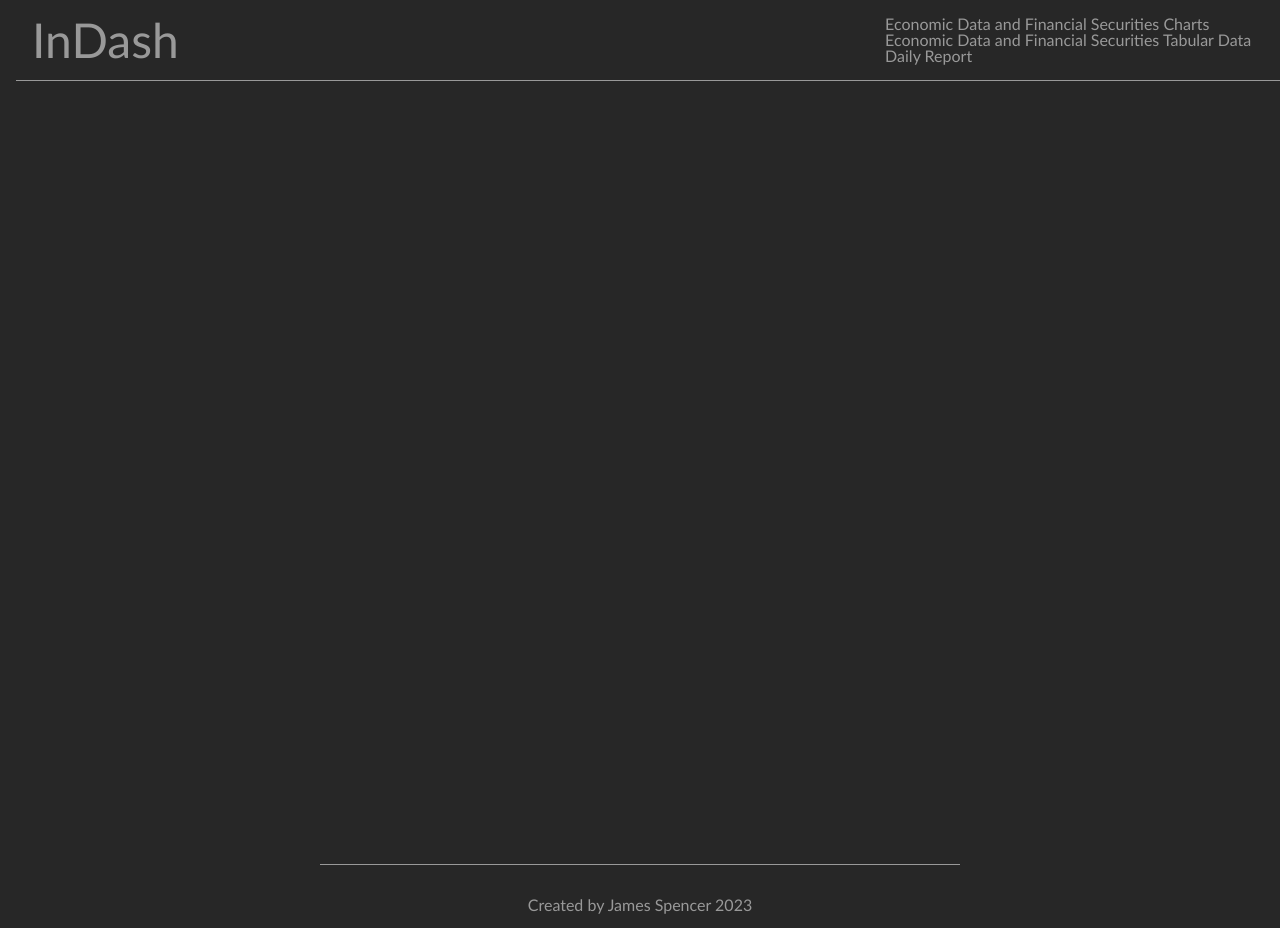
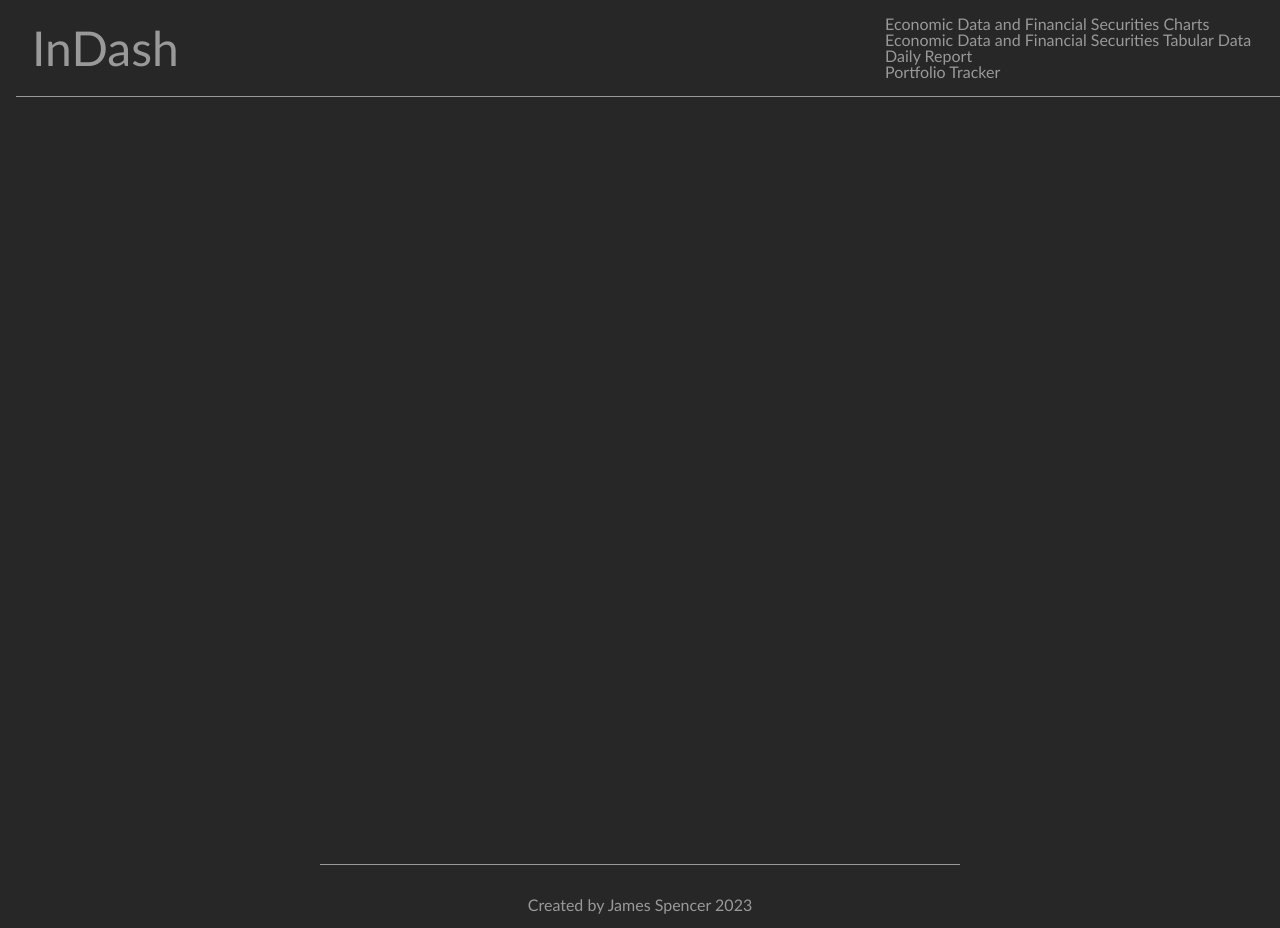
Before and after one commit to jkcswd/Investment-Dashboard-frontend, a React (Create React App) app: page / in a window 1280 px wide. Built offline with nearby package versions, Linux system fonts and the light colour scheme.

Commit message:
add portfolio tracker route and link

```diff
--- a/src/components/App/App.js
+++ b/src/components/App/App.js
@@ -13,6 +13,7 @@ const App = () => {
               <li><Link to={`/charts`}>Economic Data and Financial Securities Charts</Link></li>
               <li><Link to={`/datasets`}>Economic Data and Financial Securities Tabular Data</Link></li>
               <li><Link to={`/daily-report`}>Daily Report</Link></li>
+              <li><Link to={`/portfolio-tracker`}>Portfolio Tracker</Link></li>
             </ul>
           </nav>
       </header>
--- a/src/index.js
+++ b/src/index.js
@@ -7,6 +7,7 @@ import { createBrowserRouter, RouterProvider } from "react-router-dom";
 import ChartDisplay from './components/ChartDisplay/ChartDisplay';
 import TableDisplay from './components/TableDisplay/TableDisplay';
 import DailyDisplay from './components/DailyDisplay/DailyDisplay';
+import PortfolioTracker from './components/PortfolioTracker/PortfolioTracker';
 
 const router = createBrowserRouter([
   {
@@ -26,6 +27,10 @@ const router = createBrowserRouter([
         path: "/daily-report",
         element: <DailyDisplay/>,
       },
+      {
+        path: "/portfolio-tracker",
+        element: <PortfolioTracker/>,
+      },
     ],
   },
 ]);
```
